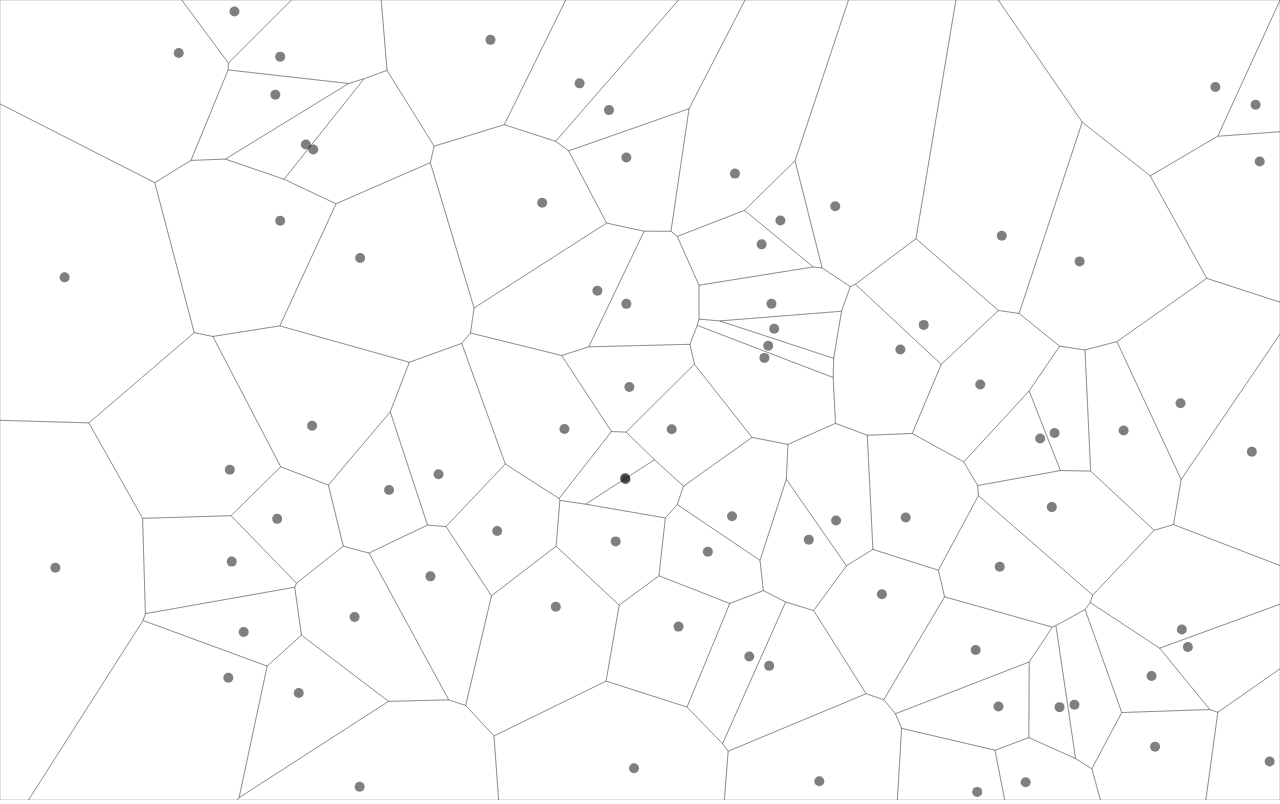
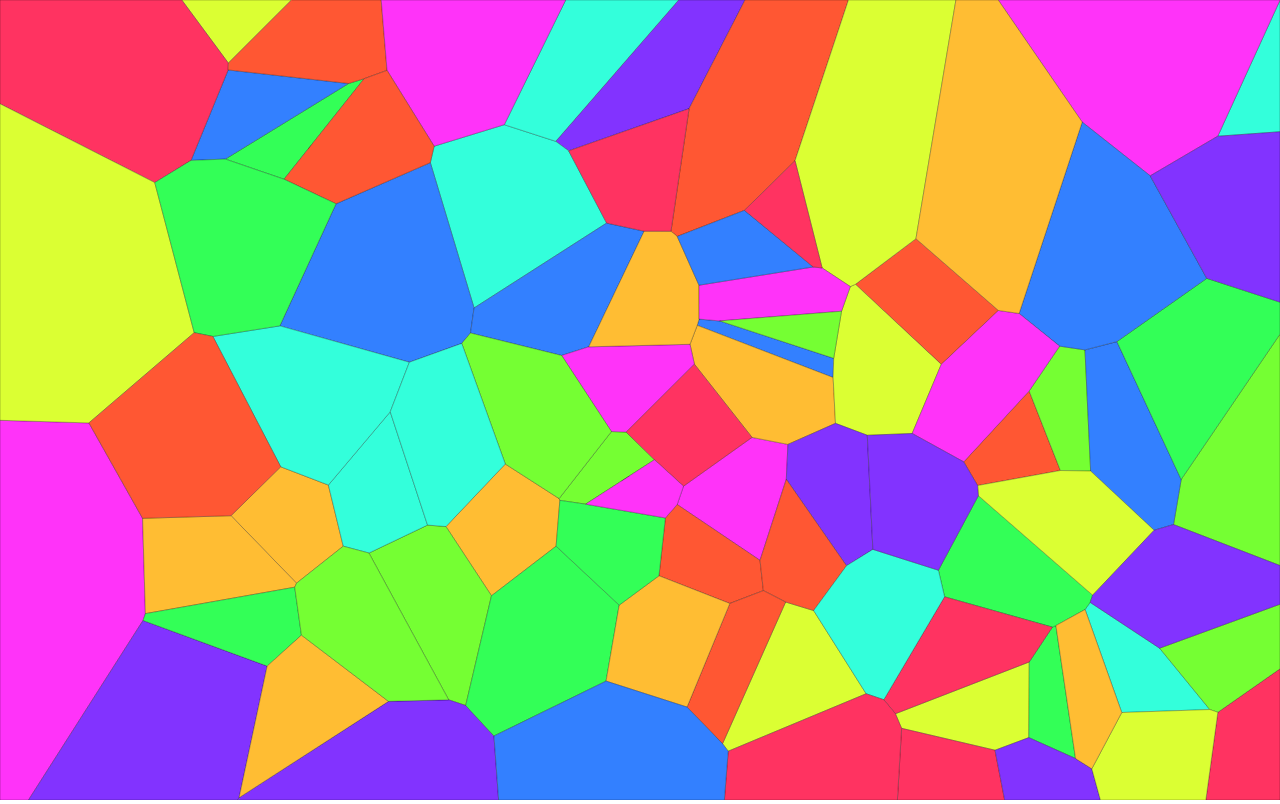
Before and after one commit to dzoba/voronoi, a React (Vite) app: page / in a window 1280 px wide. Built offline with nearby package versions, Linux system fonts and the light colour scheme.

Commit message:
Pre push

```diff
--- a/src/App.jsx
+++ b/src/App.jsx
@@ -6,6 +6,9 @@ const REFERENCE_WIDTH = 892;
 const REFERENCE_HEIGHT = 1500;
 const REFERENCE_NUM_BALLS = 100;
 const BALLS_PER_AREA = REFERENCE_NUM_BALLS / (REFERENCE_WIDTH * REFERENCE_HEIGHT);
+
+const COLOR_PALETTE = ['#FF5733', '#FFBD33', '#DBFF33', '#75FF33', '#33FF57', '#33FFDB', '#3380FF', '#8233FF', '#FF33F9', '#FF3361'];
+
 
 function getNumBalls(width, height) {
   return Math.round(width * height * BALLS_PER_AREA) + 5;
@@ -73,9 +76,15 @@ function App() {
       for (let i = 0; i < points.length; i++) {
         ctx.beginPath();
         voronoi.renderCell(i, ctx);
+
+        // Fill cell with a color from the color palette
+        ctx.fillStyle = COLOR_PALETTE[i % COLOR_PALETTE.length];
+        ctx.fill();
+
         ctx.stroke();
       }
     };
+
 
     const animate = () => {
       ctx.clearRect(0, 0, canvas.width, canvas.height);
```
Also changed, not shown: 3 other files (tests, documents, lock files or other folders).
